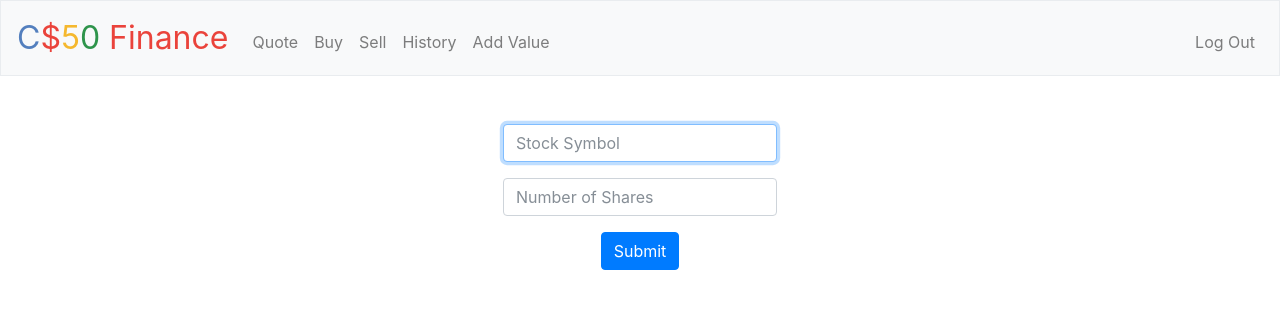
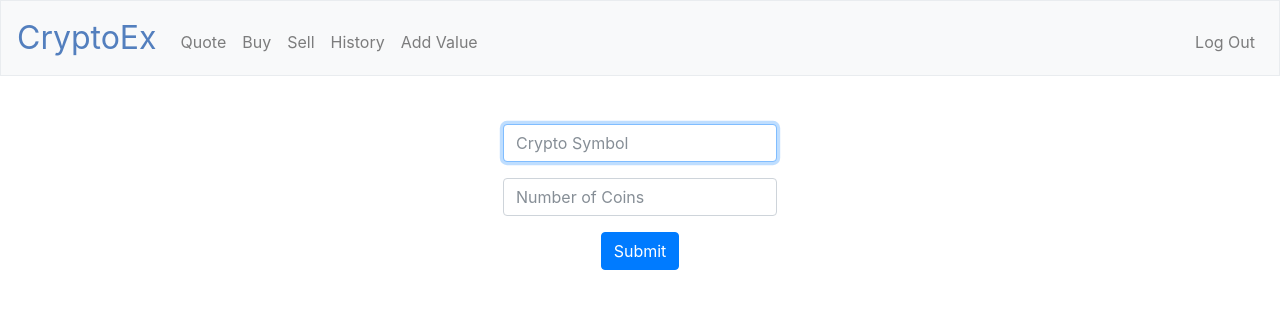
Before and after one commit to Andrew-wi/CryptoEx, a Flask app: page /buy in a window 1280 px wide. Shown: the top 309 px of the page. Run offline with Flask 2, Linux system fonts and the light colour scheme; a user stored in the database is signed in; some libraries are stand-ins or nearby versions.

Commit message:
completed beta

```diff
--- a/helpers.py
+++ b/helpers.py
@@ -51,7 +51,7 @@ def lookup(symbol):
     try:
 
         # get json
-        url = "https://api.coinmarketcap.com/v1/ticker/?convert=EUR&limit=10"
+        url = "https://api.coinmarketcap.com/v1/ticker/?convert=USD&limit=1000"
         data = json.load(urllib.request.urlopen(url))
 
         stock = {}
--- a/templates/apology.html
+++ b/templates/apology.html
@@ -5,5 +5,5 @@
 {% endblock %}
 
 {% block main %}
-    <img alt="{{ top }}" class="border" src="http://memegen.link/custom/{{ top | urlencode }}/{{ bottom | urlencode }}.jpg?alt=https://i.imgur.com/CsCgN7Ll.png"/>
+    <img alt="{{ top }}" class="border" src="http://memegen.link/custom/{{ top | urlencode }}/{{ bottom | urlencode }}.jpg?alt=https://prajwaldesai.com/wp-content/uploads/2014/01/error-code.jpeg"/>
 {% endblock %}
--- a/templates/bought.html
+++ b/templates/bought.html
@@ -12,10 +12,10 @@
             </p>
         </h1>
         <div class="form-group">
-            <input autocomplete="off" autofocus class="form-control" name="symbol" placeholder="Stock Symbol" type="text"/>
+            <input autocomplete="off" autofocus class="form-control" name="symbol" placeholder="Crypto Symbol" type="text"/>
         </div>
         <div class="form-group">
-            <input autocomplete="off" autofocus class="form-control" name="shares" placeholder="Number of Shares" type="number"/>
+            <input autocomplete="off" autofocus class="form-control" name="shares" placeholder="Number of Coins" type="number"/>
         </div>
         <div class="form-group">
             <button class="btn btn-primary" type="submit">Submit</button>
--- a/templates/buy.html
+++ b/templates/buy.html
@@ -7,10 +7,10 @@
 {% block main %}
     <form action="/buy" method="POST">
         <div class="form-group">
-            <input autocomplete="off" autofocus class="form-control" name="symbol" placeholder="Stock Symbol" type="text"/>
+            <input autocomplete="off" autofocus class="form-control" name="symbol" placeholder="Crypto Symbol" type="text"/>
         </div>
         <div class="form-group">
-            <input autocomplete="off" autofocus class="form-control" name="shares" placeholder="Number of Shares" type="number"/>
+            <input autocomplete="off" autofocus class="form-control" name="shares" placeholder="Number of Coins" type="number"/>
         </div>
         <div class="form-group">
             <button class="btn btn-primary" type="submit">Submit</button>
--- a/templates/history.html
+++ b/templates/history.html
@@ -9,7 +9,7 @@
         <thead>
             <tr>
                 <th>Symbol</th>
-                <th>Shares</th>
+                <th>Coins</th>
                 <th>Price</th>
                 <th>Transacted</th>
             </tr>
--- a/templates/index.html
+++ b/templates/index.html
@@ -9,7 +9,7 @@
         <thead>
             <tr>
                 <th>Symbol</th>
-                <th>Shares</th>
+                <th>Coins</th>
                 <th>Price</th>
                 <th>TOTAL</th>
             </tr>
--- a/templates/layout.html
+++ b/templates/layout.html
@@ -17,14 +17,14 @@
         <script src="https://cdnjs.cloudflare.com/ajax/libs/popper.js/1.12.3/umd/popper.min.js"></script>
         <script src="https://maxcdn.bootstrapcdn.com/bootstrap/4.0.0-beta.2/js/bootstrap.min.js"></script>
 
-        <title>C$50 Finance: {% block title %}{% endblock %}</title>
+        <title>CryptoEx: {% block title %}{% endblock %}</title>
 
     </head>
 
     <body>
 
         <nav class="navbar navbar-expand-md navbar-light bg-light border">
-            <a class="navbar-brand" href="/"><span class="blue">C</span><span class="red">$</span><span class="yellow">5</span><span class="green">0</span> <span class="red">Finance</span></a>
+            <a class="navbar-brand" href="/"><span class="blue">CryptoEx</span></a>
             <button aria-controls="navbar" aria-expanded="false" aria-label="Toggle navigation" class="navbar-toggler" data-target="#navbar" data-toggle="collapse" type="button">
                 <span class="navbar-toggler-icon"></span>
             </button>
--- a/templates/quote.html
+++ b/templates/quote.html
@@ -7,7 +7,7 @@
 {% block main %}
     <form action="/quote" method="post">
         <div class="form-group">
-            <input autocomplete="off" autofocus class="form-control" name="symbol" placeholder="Stock Symbol" type="text"/>
+            <input autocomplete="off" autofocus class="form-control" name="symbol" placeholder="Crypto Symbol" type="text"/>
         </div>
         <div class="form-group">
             <button class="btn btn-primary" type="submit">Submit</button>
--- a/templates/quoted.html
+++ b/templates/quoted.html
@@ -7,13 +7,13 @@
 {% block main %}
     <form>
         <div class="form-group">
-            Stock Symbol: {{ symbol }}
+            Crypto Symbol: {{ symbol }}
         </div>
         <div class="form-group">
-            Stock Name: {{ name }}
+            Crypto Name: {{ name }}
         </div>
         <div class="form-group">
-            Stock Price: {{ price }}
+            Coin Price: {{ price }}
         </div>
     </form>
 {% endblock %}
--- a/templates/sell.html
+++ b/templates/sell.html
@@ -7,10 +7,10 @@
 {% block main %}
     <form action="/sell" method="POST">
         <div class="form-group">
-            <input autocomplete="off" autofocus class="form-control" name="symbol" placeholder="Stock Symbol" type="text"/>
+            <input autocomplete="off" autofocus class="form-control" name="symbol" placeholder="Crypto Symbol" type="text"/>
         </div>
         <div class="form-group">
-            <input autocomplete="off" autofocus class="form-control" name="shares" placeholder="Number of Shares" type="number"/>
+            <input autocomplete="off" autofocus class="form-control" name="shares" placeholder="Number of Coins" type="number"/>
         </div>
         <div class="form-group">
             <button class="btn btn-primary" type="submit">Submit</button>
--- a/templates/sold.html
+++ b/templates/sold.html
@@ -8,10 +8,10 @@
     <form action="/sell" method="POST">
         <h1>Successfully sold! Proceed to your next share sale.</h1>
         <div class="form-group">
-            <input autocomplete="off" autofocus class="form-control" name="symbol" placeholder="Stock Symbol" type="text"/>
+            <input autocomplete="off" autofocus class="form-control" name="symbol" placeholder="Crypto Symbol" type="text"/>
         </div>
         <div class="form-group">
-            <input autocomplete="off" autofocus class="form-control" name="shares" placeholder="Number of Shares" type="number"/>
+            <input autocomplete="off" autofocus class="form-control" name="shares" placeholder="Number of Coins" type="number"/>
         </div>
         <div class="form-group">
             <button class="btn btn-primary" type="submit">Submit</button>
```
Also changed, not shown: finance.db.
